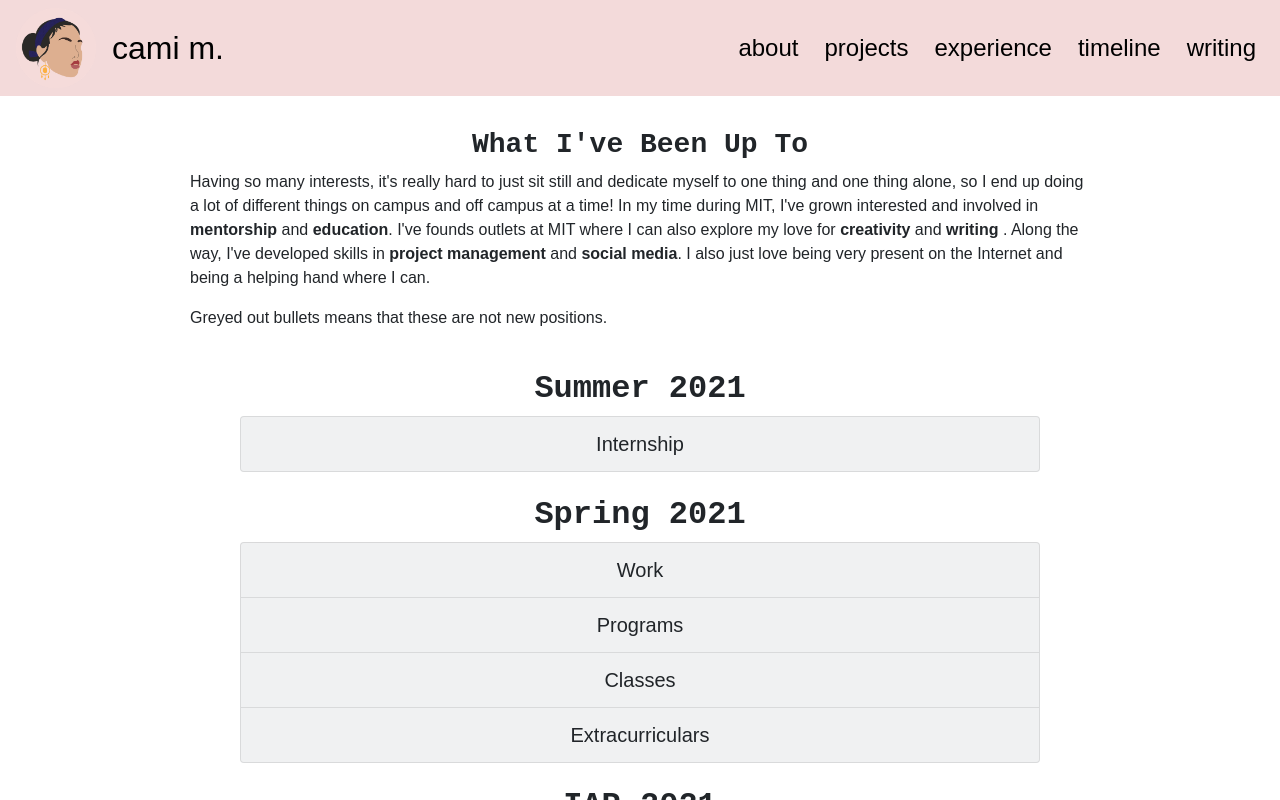
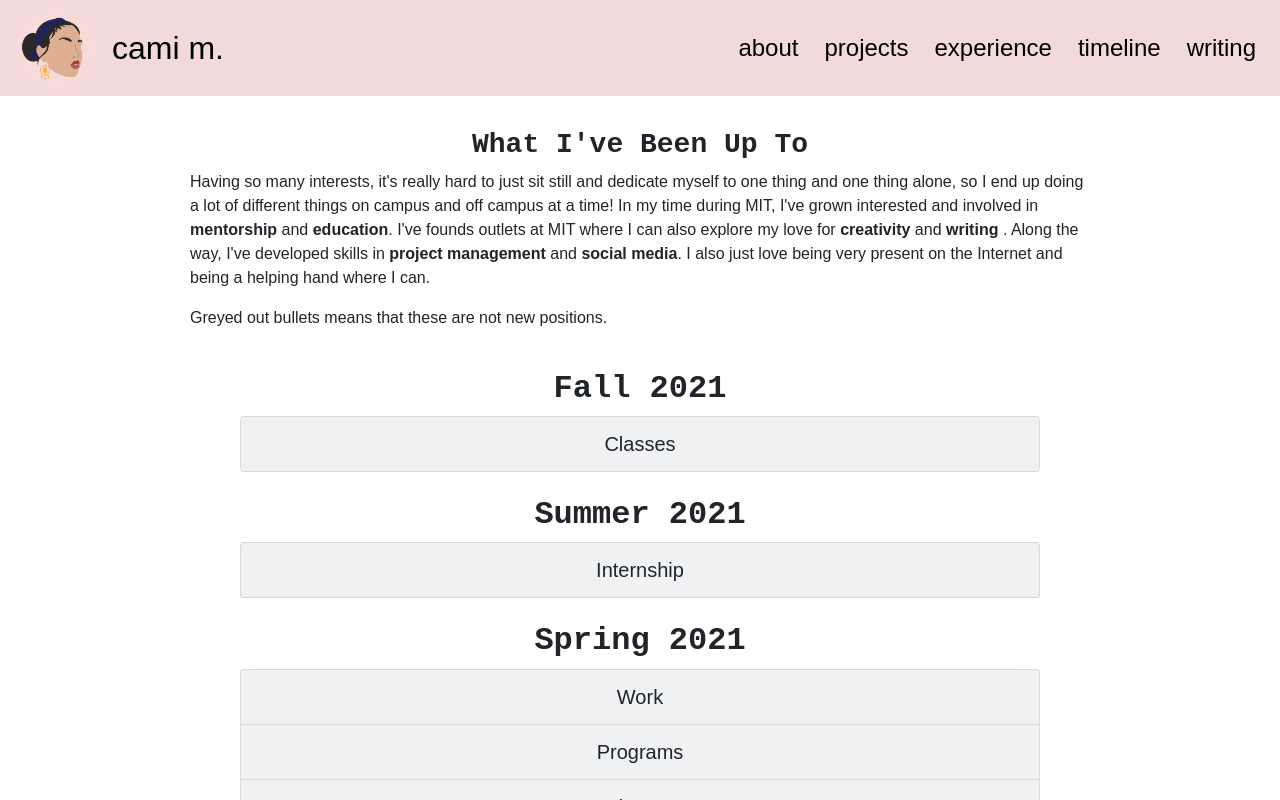
Before and after one commit to camimgh/jcamim, a React (Create React App) app: page /timeline in a window 1280 px wide. Shown: the top 800 px of the page. Built offline with nearby package versions, Linux system fonts and the light colour scheme.

Commit message:
added fall 2021 server

```diff
--- a/src/pages/Timeline.js
+++ b/src/pages/Timeline.js
@@ -21,6 +21,25 @@ class Timeline extends Component {
                 <p>Greyed out bullets means that these are not new positions.</p>
                 </div>
                 <div id="timeline-cards">
+                <h1>Fall 2021</h1>
+                <Accordion>
+                <Card bg="light">
+                    <Accordion.Toggle as={Card.Header} className="text-center"  eventKey="0">Classes
+                    </Accordion.Toggle>
+                    <Accordion.Collapse eventKey="0">
+                    <Card.Body>
+                        <Card.Text>
+                            <ul>
+                                <li>CMS.300: Introduction to Videogame Theory</li>
+                                <li>CMS.616: Games and Culture</li>
+                                <li>6.034: Artificial Intelligence</li>
+                                <li>21G.704: Spanish IV</li>
+                            </ul>
+                        </Card.Text>
+                    </Card.Body>
+                    </Accordion.Collapse>
+                </Card>
+                </Accordion>
                 <h1>Summer 2021</h1>
                 <Accordion>
                 <Card bg="light">
```
